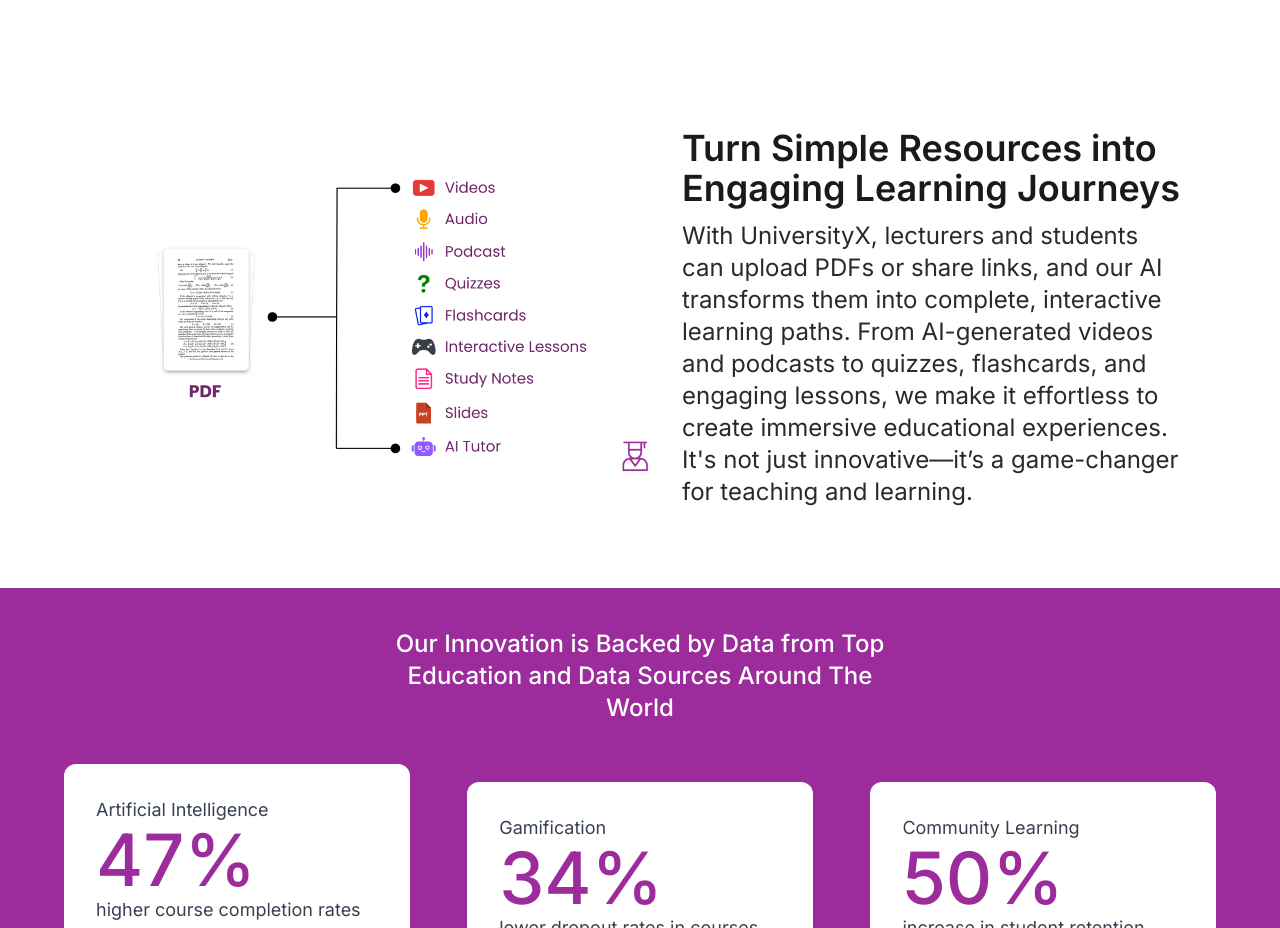
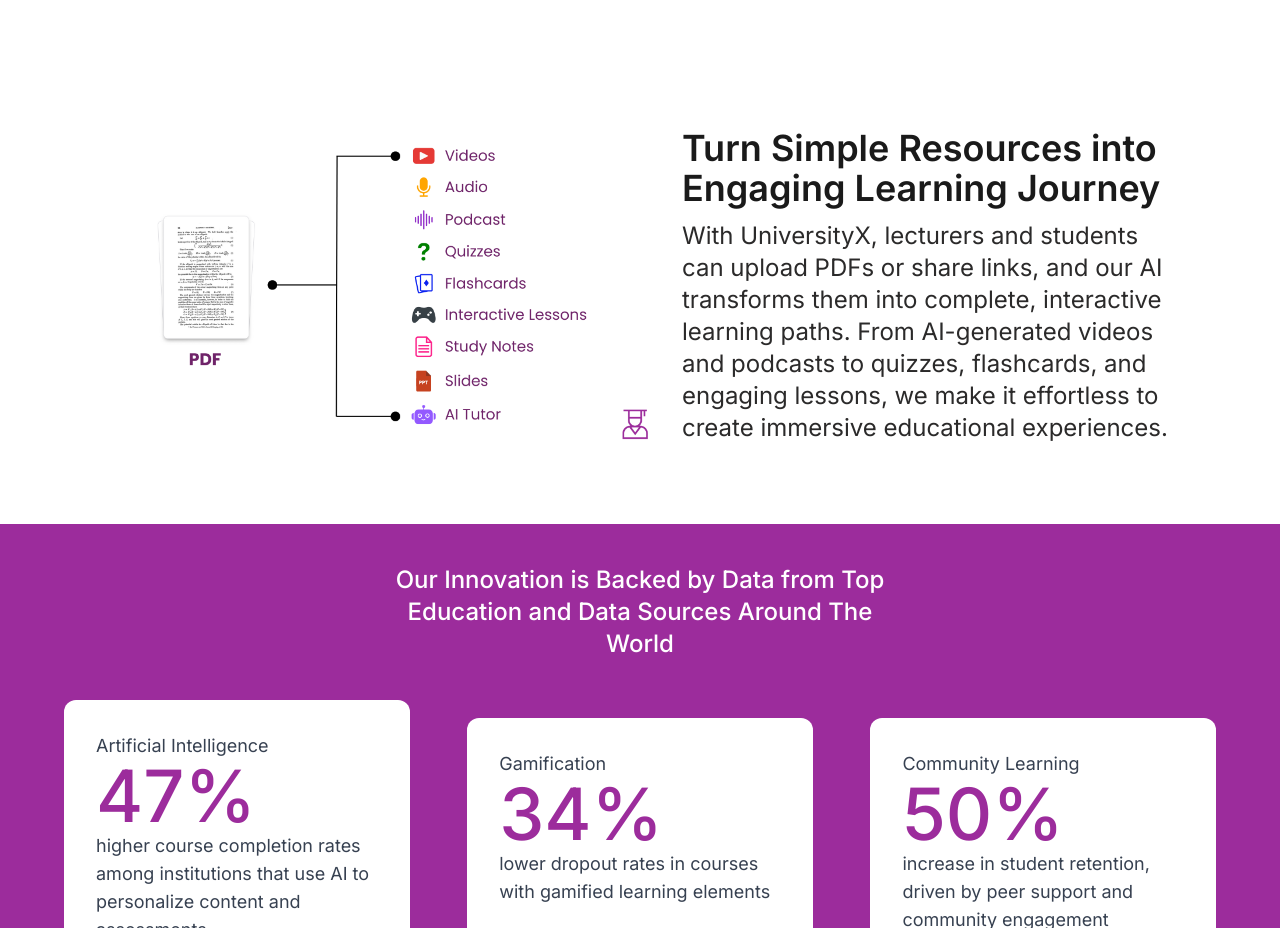
Before and after one commit to universityx-app/Alpha, a React (Vite) app: page / in a window 1280 px wide. Shown: the part 3424-4352 px from the top of the page. Built offline with nearby package versions, Linux system fonts and the light colour scheme.

Commit message:
Update Home.tsx - Fix Spelling Typo

```diff
--- a/src/routes/Home.tsx
+++ b/src/routes/Home.tsx
@@ -296,10 +296,10 @@
 
           <div className="w-full md:w-[45%] space-y-3">
             <h4 className="font-semibold text-2xl md:text-4xl text-[#1a1a1a]">
-              Turn Simple Resources into Engaging Learning Journeys
+              Turn Simple Resources into Engaging Learning Journey
             </h4>
             <p className="md:text-2xl text-[#2b2a2a]">
-              With UniversityX, lecturers and students can upload PDFs or share links, and our AI transforms them into complete, interactive learning paths. From AI-generated videos and podcasts to quizzes, flashcards, and engaging lessons, we make it effortless to create immersive educational experiences. It's not just innovative—it’s a game-changer for teaching and learning.
+              With UniversityX, lecturers and students can upload PDFs or share links, and our AI transforms them into complete, interactive learning paths. From AI-generated videos and podcasts to quizzes, flashcards, and engaging lessons, we make it effortless to create immersive educational experiences.
             </p>
           </div>
         </div>
```
